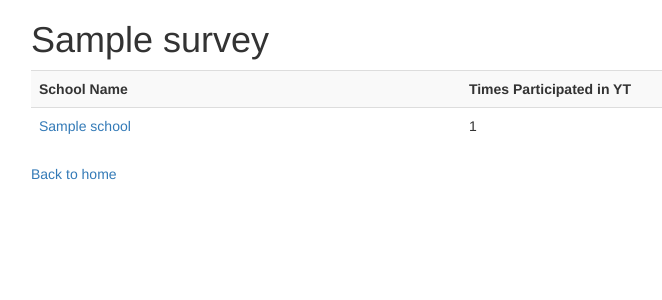
After one commit to miken/catacombs_prototype, a Django app: page /surveys/1/ in a window 1280 px wide. The commit adds this page. Shown: the top 300 px of the page, without its empty margins (39-701 px from the left). Run offline with Django 3.2, Linux system fonts and the light colour scheme; tables that the repository leaves empty hold one stand-in row (values such as "Sample post"); some libraries are stand-ins or nearby versions.

Commit message:
Added surveydetailview

```diff
--- a/catacombs/urls.py
+++ b/catacombs/urls.py
@@ -35,6 +35,8 @@ urlpatterns = patterns('',
     #url(r'^surveys/new$', datacombo.views.CreateSurveyView.as_view(), name='surveys-new',),
     #url(r'^surveys/edit/(?P<pk>\d+)/$', datacombo.views.UpdateSurveyView.as_view(), name='surveys-edit',),
     #url(r'^surveys/delete/(?P<pk>\d+)/$', datacombo.views.DeleteSurveyView.as_view(), name='surveys-delete',),
+    url(r'^surveys/(?P<pk>\d+)/$', datacombo.views.SurveyView.as_view(),
+        name='surveys-view',),
 
     #Import Sessions
     url(r'^sessions/$', datacombo.views.ListSessionView.as_view(), name='sessions-list',),
--- a/datacombo/models.py
+++ b/datacombo/models.py
@@ -29,6 +29,9 @@ class Survey(models.Model):
     def school_count(self):
         count = self.school_set.count()
         return count
+
+    def get_absolute_url(self):
+        return reverse('surveys-view', kwargs={'pk': self.id})
 
     def __unicode__(self):
         return self.name
--- a/datacombo/templates/index.html
+++ b/datacombo/templates/index.html
@@ -13,8 +13,8 @@
   </tr>
 
   {% for survey in all_surveys %}
-  <tr class="school">
-    <td>{{ survey.name }}</td>
+  <tr class="survey">
+    <td><a href="{{ survey.get_absolute_url }}">{{ survey.name }}</a></td>
     <td>{{ survey.school_count }}</td>
   </tr>
   {% endfor %}
--- a/datacombo/templates/school_list.html
+++ b/datacombo/templates/school_list.html
@@ -2,7 +2,8 @@
 
 {% block content %}
 
-<h1>Schools</h1>
+<h1>All Schools</h1>
+
 
 <table class="table table-striped">
   <tr>
--- /dev/null
+++ b/datacombo/templates/survey.html
@@ -0,0 +1,22 @@
+{% extends "base.html" %}
+
+{% block content %}
+
+<h1>{{ survey.name }}</h1>
+
+<table class="table table-striped">
+  <tr>
+    <th>School Name</th>
+    <th>Times Participated in YT</th>
+  </tr>
+
+  {% for school in survey.school_set.all %}
+  <tr class="school">
+    <td><a href="{{ school.get_absolute_url }}">{{ school.name }}</a></td>
+    <td>{{ school.repeat_count }}</td>
+  </tr>
+  {% endfor %}
+</table>
+
+<a href="{% url "home-view" %}">Back to home</a>
+{% endblock %}
--- a/datacombo/views.py
+++ b/datacombo/views.py
@@ -11,7 +11,6 @@ from django.views.generic import ListView, CreateView, UpdateView, DeleteView, D
 from datacombo.models import Variable, School, Survey, SchoolParticipation, ImportSession
 from datacombo.forms import UploadFileForm
 from datacombo.helpers import round_time_conversion
-
 
 
 #Index View
@@ -72,6 +71,7 @@ class DeleteVariableView(DeleteView):
 
     def get_success_url(self):
         return reverse('variables-list')
+
 
 #Views for School
 class ListSchoolView(ListView):
@@ -176,6 +176,12 @@ class DeleteSurveyView(DeleteView):
 
     def get_success_url(self):
         return reverse('surveys-list')
+
+
+class SurveyView(DetailView):
+
+    model = Survey
+    template_name = 'survey.html'
 
 
 #View functions for handling file uploads
```
